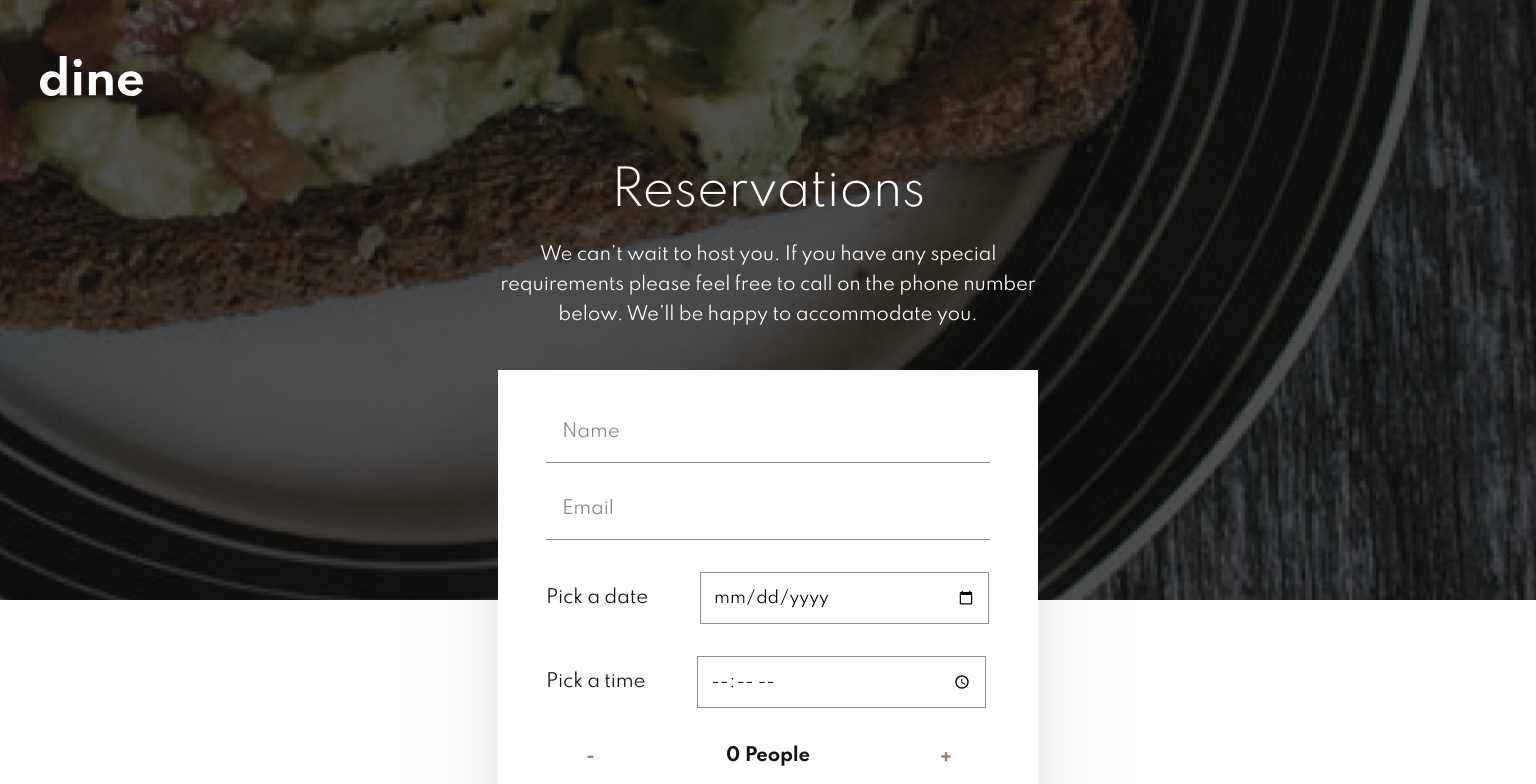
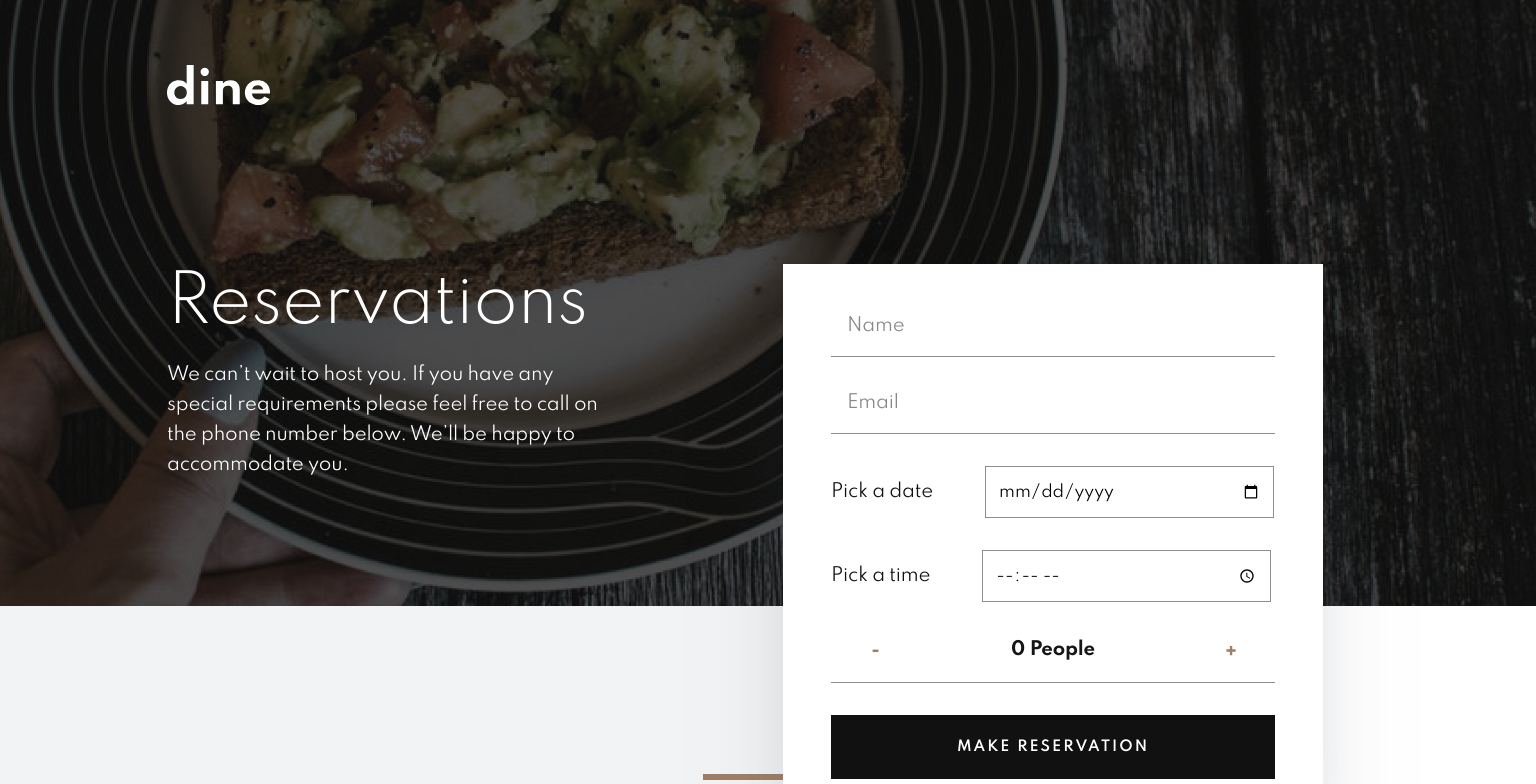
Before and after one commit to stephjoseph/dine-restaurant-website, a React (Vite) app: page /booking in a window 1536 px wide. Shown: the top 784 px of the page. Built offline with nearby package versions, Linux system fonts and the light colour scheme.

Commit message:
Finish Booking desktop version

```diff
--- a/src/App.jsx
+++ b/src/App.jsx
@@ -5,7 +5,7 @@ import Booking from "./components/Booking";
 
 function App() {
   return (
-    <div className="App flex w-full max-w-[47.938rem] flex-col items-center md:max-w-[79.938rem] xl:max-w-[96rem]">
+    <div className="App flex w-full max-w-[47.938rem] flex-col items-center md:max-w-[79.938rem] xl:max-w-[120rem]">
       <BrowserRouter>
         <Routes>
           <Route path="/" element={<Home />} />
--- a/src/components/Booking.jsx
+++ b/src/components/Booking.jsx
@@ -4,11 +4,11 @@ import Footer from "./Footer";
 
 const Booking = () => {
   return (
-    <>
+    <div id="booking" className="flex w-full flex-col items-center">
       <Header />
       <Main />
       <Footer />
-    </>
+    </div>
   );
 };
 
--- a/src/components/Footer.jsx
+++ b/src/components/Footer.jsx
@@ -1,12 +1,13 @@
 import logo from "../images/logo.svg";
+import { Link } from "react-router-dom";
 
 const Footer = () => {
   return (
     <footer className="flex w-full flex-col items-center bg-[#111111]">
       <div className="my-20 flex w-[20.438rem] flex-col items-center gap-10 md:my-16 md:w-[43.063rem] md:flex-row md:items-start md:gap-[8.125rem] xl:my-[4.875rem] xl:w-[69.375rem] xl:gap-[12.063rem]">
-        <a href="">
+        <Link to="/">
           <img src={logo} alt="" />
-        </a>
+        </Link>
         <div className="flex flex-col items-center gap-8 text-center md:items-start md:text-left xl:flex-row xl:gap-[7.813rem]">
           <p className="text-[0.875rem] font-normal uppercase leading-[1.75rem] tracking-[2px] text-white">
             Marthwaite, Sedbergh <br /> Cumbria <br /> +00 44 123 4567
--- a/src/components/Home.jsx
+++ b/src/components/Home.jsx
@@ -4,11 +4,11 @@ import Main from "./home/Main";
 
 const Home = () => {
   return (
-    <>
+    <div id="home" className="w-full">
       <Header />
       <Main />
       <Footer />
-    </>
+    </div>
   );
 };
 
--- a/src/components/booking/Header.jsx
+++ b/src/components/booking/Header.jsx
@@ -5,20 +5,23 @@ const Header = () => {
   return (
     <header
       id="booking-header"
-      className="flex w-full flex-col items-center pt-14 pb-[14.25rem] md:pb-[16.875rem]"
+      className="flex w-full flex-col items-center pt-14 pb-[14.25rem] md:pb-[16.875rem] xl:items-start xl:pb-[7.875rem] xl:pt-[4.063rem]"
     >
-      <Link className="mb-10 md:ml-10 md:mb-16 md:self-start" to="/">
+      <Link
+        className="mb-10 md:ml-10 md:mb-16 md:self-start xl:ml-[10.438rem] xl:mb-[10.438rem]"
+        to="/"
+      >
         <img
           className="h-8 w-[5.125rem] md:h-10 md:w-[6.438rem]"
           src={logo}
           alt=""
         />
       </Link>
-      <div className="mb-6 flex w-[20.438rem] flex-col items-center gap-4 text-center md:mb-0 md:w-[43.063rem]">
-        <h1 className="text-[2rem] font-light leading-[2.5rem] tracking-[-0.4px] text-white md:text-[3rem] md:leading-[4rem] md:tracking-[-0.6px]">
+      <div className="mb-6 flex w-[20.438rem] flex-col items-center gap-4 text-center md:mb-0 md:w-[43.063rem] xl:ml-[10.438rem] xl:w-[27.813rem] xl:items-start xl:gap-6 xl:text-left">
+        <h1 className="text-[2rem] font-light leading-[2.5rem] tracking-[-0.4px] text-white md:text-[3rem] md:leading-[4rem] md:tracking-[-0.6px] xl:text-[4rem]">
           Reservations
         </h1>
-        <p className="text-[0.938rem] font-normal leading-[1.563rem] tracking-[-0.19px] text-white md:w-[35.813rem] md:text-lg md:leading-[1.875rem] md:tracking-[-0.22px]">
+        <p className="text-[0.938rem] font-normal leading-[1.563rem] tracking-[-0.19px] text-white md:w-[35.813rem] md:text-lg md:leading-[1.875rem] md:tracking-[-0.22px] xl:w-full">
           We can’t wait to host you. If you have any special requirements please
           feel free to call on the phone number below. We’ll be happy to
           accommodate you.
--- a/src/components/booking/Main.jsx
+++ b/src/components/booking/Main.jsx
@@ -6,8 +6,8 @@ const Main = () => {
   const [numPeople, setNumPeople] = useState(0);
 
   return (
-    <main className="-mt-[8.563rem] mb-[5.375rem] flex w-full flex-col items-center md:mb-[7.5rem] md:-mt-[14.375rem]">
-      <form className="flex w-[20.438rem] flex-col gap-8 bg-white p-8 shadow-[0px_75px_100px_-50px_rgba(56,66,85,0.5032)] md:w-[33.75rem] md:p-12">
+    <main className="-mt-[8.563rem] mb-[5.375rem] flex w-full  flex-col items-center md:mb-[7.5rem] md:-mt-[14.375rem] xl:z-10 xl:mb-[6.313rem] xl:-mt-[21.375rem] xl:w-[69.375rem] xl:items-end">
+      <form className="flex w-[20.438rem] flex-col gap-8 bg-white p-8 shadow-[0px_75px_100px_-50px_rgba(56,66,85,0.5032)] md:w-[33.75rem] md:p-12 xl:relative">
         <input
           type="text"
           placeholder="Name"
--- a/src/index.css
+++ b/src/index.css
@@ -6,7 +6,7 @@
 
 @layer base {
   @media (min-width: 768px) {
-    body {
+    #home {
       background-image: url("./images/patterns/pattern-curve-top-right.svg"),
         url("./images/patterns/pattern-curve-top-left.svg"),
         url("./images/patterns/pattern-curve-top-right.svg");
@@ -18,7 +18,7 @@
   }
 
   @media (min-width: 1440px) {
-    body {
+    #home {
       background-image: url("./images/patterns/pattern-curve-top-right.svg"),
         url("./images/patterns/pattern-curve-top-left.svg"),
         url("./images/patterns/pattern-curve-top-right.svg");
@@ -26,6 +26,13 @@
         -21.875rem 187rem;
       background-repeat: no-repeat, no-repeat, no-repeat;
       background-size: 55.938rem 20rem, 55.938rem 20rem, 55.938rem 20rem;
+    }
+
+    #booking {
+      background-image: url("./images/patterns/pattern-curve-bottom-right.svg");
+      background-position: 0rem 37.438rem;
+      background-repeat: no-repeat;
+      background-size: 55.938rem 20rem;
     }
   }
 }
@@ -102,8 +109,26 @@
       top: -2.5rem;
     }
 
+    form::before {
+      content: "";
+      background-image: url("./images/patterns/pattern-lines.svg");
+      width: 10rem;
+      height: 4.75rem;
+      position: absolute;
+      left: -5rem;
+      bottom: -1.438rem;
+      z-index: -1;
+    }
+
     #CTA {
       background-image: url("./images/homepage/ready-bg-desktop.jpg");
+      background-position: center;
+      background-repeat: no-repeat;
+      background-size: cover;
+    }
+
+    #booking-header {
+      background-image: url("./images/booking/hero-bg-desktop.jpg");
       background-position: center;
       background-repeat: no-repeat;
       background-size: cover;
```
Also changed, not shown: src/images/booking/hero-bg-desktop.jpg.
